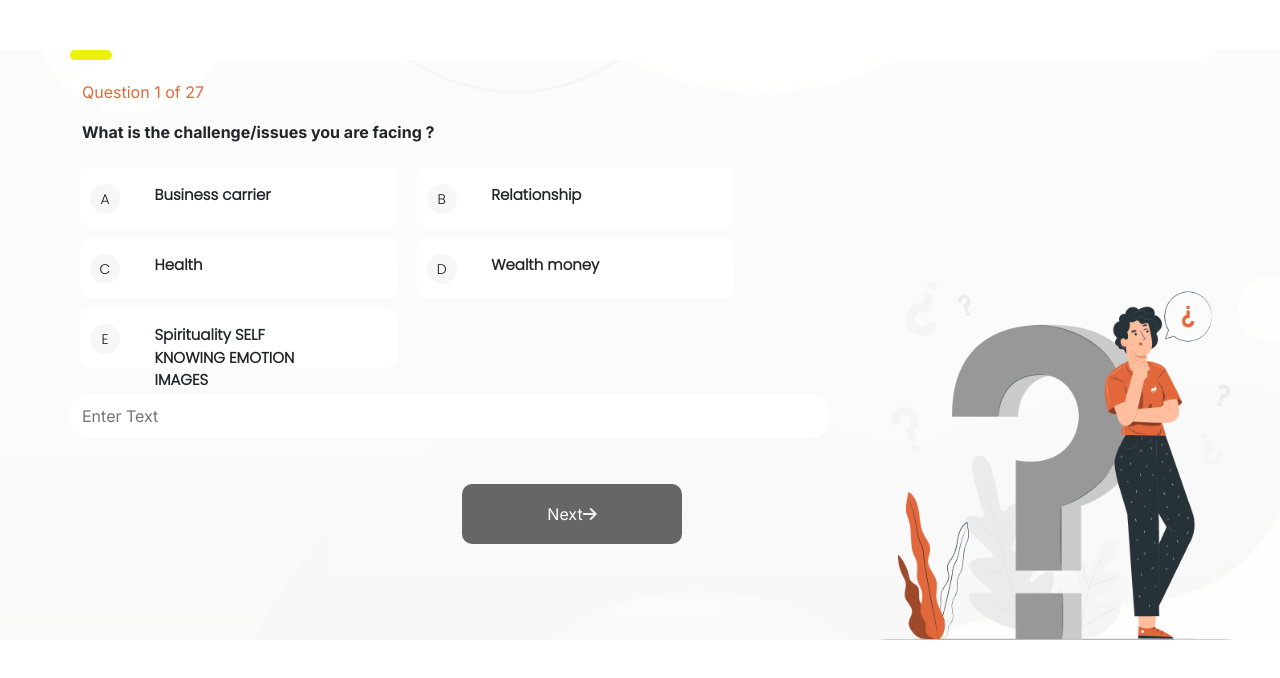
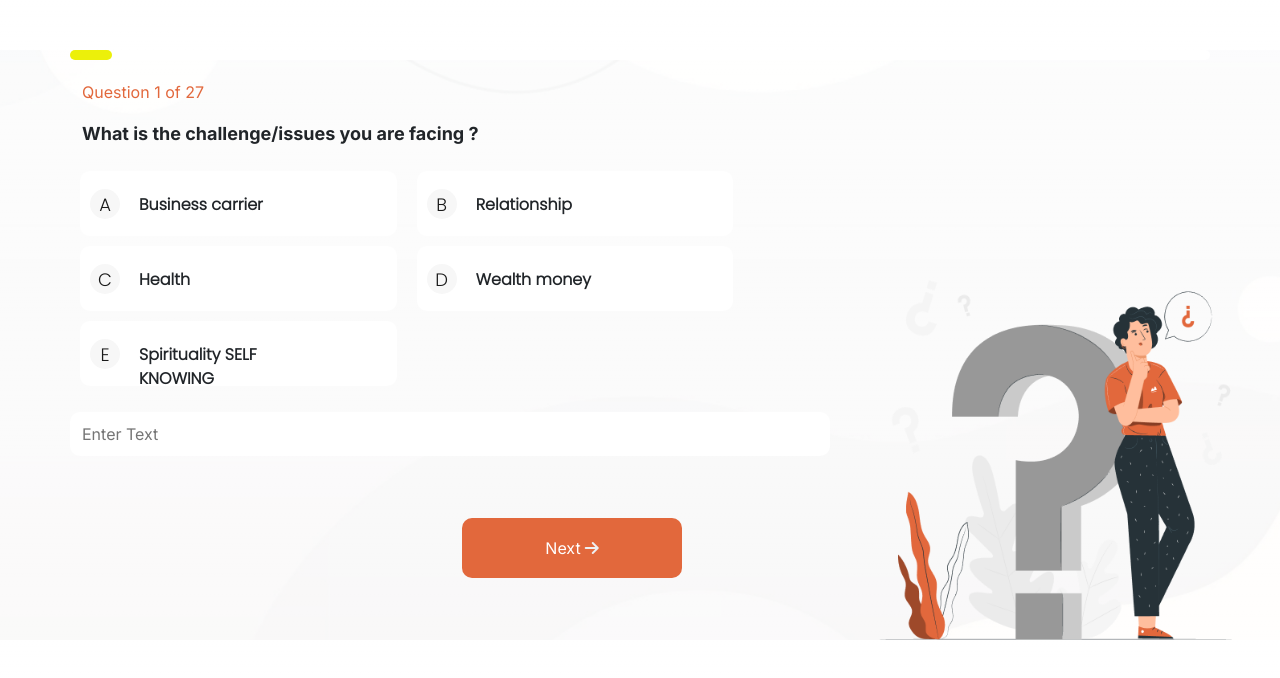
Before and after one commit to Deeba-zcs/Newu, a Next.js app: page / in a window 1280 px wide. Shown: the top 678 px of the page. Built offline with nearby package versions, Linux system fonts and the light colour scheme.

Commit message:
errormessage added

```diff
--- a/src/app/Question/page.js
+++ b/src/app/Question/page.js
@@ -9,7 +9,7 @@ const Question = () => {
   const totalQuestions = jsonData.data.length;
   const currentQuestionData = jsonData.data[currentQuestion];
   const [selectedOptions, setSelectedOptions] = useState([]);
-
+  const [errorMessage, setErrorMessage] = useState("");
   const progress = ((currentQuestion + 1) / totalQuestions) * 100;
   const [progressBarClass, setProgressBarClass] = useState();
 
@@ -19,12 +19,10 @@ const Question = () => {
     );
   }, [currentQuestion, progress]);
 
-  console.log("progress", progress);
-  console.log("progressBarClasssss", progressBarClass);
-
   const handleQuestionChange = (questionIndex) => {
     setCurrentQuestion(questionIndex);
     setSelectedOptions([]);
+    setErrorMessage("");
   };
 
   const handleOptionSelect = (optionIndex) => {
@@ -41,30 +39,31 @@ const Question = () => {
       }
     }
     setSelectedOptions(updatedSelectedOptions);
+    setErrorMessage("");
   };
-  const handleNextQuestion = () => {
-    const nextQuestion = currentQuestion + 1;
+
+  const handleNextQuestion = (event) => {
+    event.preventDefault(); // Prevent form submission
+
     if (selectedOptions.length === 0) {
-      alert(
-        "Please select at least an option before proceeding to the next question."
+      setErrorMessage(
+        "Please select at least one option before proceeding to the next question."
       );
-    } else if (nextQuestion < totalQuestions) {
-      handleQuestionChange(nextQuestion);
+    } else {
+      setErrorMessage("");
+      const nextQuestion = currentQuestion + 1;
+      if (nextQuestion < totalQuestions) {
+        handleQuestionChange(nextQuestion);
+      }
     }
   };
 
   const handlePreviousQuestion = () => {
     const prevQuestion = currentQuestion - 1;
     if (prevQuestion >= 0) {
-      console.log("Prev clicked");
       handleQuestionChange(prevQuestion);
     }
   };
-
-  console.log("currentQuestion:", currentQuestion);
-  console.log("totalQuestions:", totalQuestions);
-
-  console.log("progress:", progress);
 
   return (
     <>
@@ -77,7 +76,13 @@ const Question = () => {
             ></div>
           </div>
           <div className="row">
-            <div className="col-lg-8">
+            <div
+              className="col-lg-8 "
+              // style={{
+              //   marginTop: "50px!important",
+              //   marginBottom: "50px!imporant",
+              // }}
+            >
               <p
                 className="font-poppins-regular"
                 style={{
@@ -88,10 +93,10 @@ const Question = () => {
               >
                 Question {currentQuestion + 1} of {totalQuestions}
               </p>
-              <form>
+              <form onSubmit={handleNextQuestion}>
                 <div className="form-group">
                   <div className="row">
-                    <div className="col-lg-12">
+                    <div className="col-lg-12 ques">
                       <label htmlFor={`question_${currentQuestion}`}>
                         <strong>{currentQuestionData.question}</strong>
                       </label>
@@ -102,14 +107,14 @@ const Question = () => {
                     {currentQuestionData.questions_options.map(
                       (option, index) => (
                         <div
-                          className={`col-lg-5 opt col-md-12  ${
+                          className={`col-lg-5 opt col-md-6  ${
                             selectedOptions.includes(index) ? "selected" : ""
                           }`}
                           key={index}
                           onClick={() => handleOptionSelect(index)}
                         >
                           <div className="row" style={{ cursor: "pointer" }}>
-                            <div className="col-3 my-3 circle">
+                            <div className="col-3 circle">
                               {String.fromCharCode(65 + index)}
                             </div>
                             <div className="col-8 my-3">
@@ -129,7 +134,7 @@ const Question = () => {
                                   onChange={() => handleOptionSelect(index)}
                                 />
                                 <label
-                                  className="form-check-label"
+                                  className="form-check-label rt"
                                   htmlFor={`option_${currentQuestion}_${index}`}
                                 >
                                   <strong>{option.option}</strong>
@@ -149,6 +154,7 @@ const Question = () => {
                       )
                     )}
                   </div>
+
                   <div className="row my-3">
                     <input
                       type="text"
@@ -156,36 +162,40 @@ const Question = () => {
                       className="txt"
                     />
                   </div>
-
-                  <div className="row  btnsv-prev-next">
-                    <div className="col-lg-6 col-md-12 mb-3">
+                  <div className="row my-3">
+                    {errorMessage && (
+                      <p style={{ color: "red", marginBottom: "0" }}>
+                        {errorMessage}
+                      </p>
+                    )}
+                  </div>
+                  <div className="row btnsv-prev-next">
+                    <div className="col-lg-6 col-md-6 mb-3">
                       {currentQuestion > 0 && (
                         <button
                           type="button"
                           className="btnsv btnsv-prev"
                           onClick={handlePreviousQuestion}
                         >
-                          {" "}
                           <i
-                            className="fa-solid fa-arrow-left"
+                            className="fa-solid fa-arrow-left me-1"
                             style={{ color: "#eeeff2" }}
-                          ></i>
-                          Previous{" "}
+                          ></i>{" "}
+                          Previous
                         </button>
                       )}
                     </div>
-                    <div className="col-lg-6 col-md-12 mb-3">
+                    <div className="col-lg-6 col-md-6 mb-3">
                       {currentQuestion < totalQuestions - 1 ? (
                         <button
-                          type="button"
-                          onClick={handleNextQuestion}
+                          type="submit"
                           className={`btnsv btnsv-next ${
                             selectedOptions.length === 0 ? "disabled" : ""
                           }`}
                         >
                           Next
                           <i
-                            className="fa-solid fa-arrow-right "
+                            className="fa-solid fa-arrow-right ms-1"
                             style={{ color: "#eeeff2" }}
                           ></i>
                         </button>
--- a/src/app/Question/ques.css
+++ b/src/app/Question/ques.css
@@ -44,8 +44,8 @@
   background-color: "#fff";
   border-radius: 10px;
   text-align: start !important;
-  font-size: 16px;
-  height: 60px;
+  font-size: 18px;
+  height: 65px;
 }
 
 .circle {
@@ -55,44 +55,45 @@
   height: 30px !important;
   border-radius: 50%;
   margin-left: 10px;
+  padding: 15px;
+  margin-top: 18px !important;
   justify-content: center;
   align-items: center;
-  font-size: 14px;
+  font-size: 18px;
   color: rgb(26, 26, 26);
   font-family: "Poppins", sans-serif;
 }
 
-.option {
-  /* width: 453px !important;
-  top: 329px;
-  left: 103px; */
-
-  border-radius: 10px;
-  text-align: start !important;
-  font-size: 15px;
+.ques {
+  font-size: 18px;
 }
 .gb {
-  margin-top: 35px !important;
+  margin-top: 32px !important;
 }
 .chk {
   opacity: 0;
 }
-.txt:focus {
-  border-color: #a9c45e !important;
-}
 .txt {
-  border: none !important;
-  width: 100%;
-  border-radius: 20px;
+  border: 0px solid #cccccc;
+  border-radius: 10px;
   padding: 10px;
   margin-bottom: 30px;
 }
+.form-group.txt:focus {
+  border-color: #a9c45e !important;
+}
+
 .txt1 {
   margin-left: 1px !important;
 }
-
+.rt {
+  align-items: center !important;
+  margin-top: 6px;
+  margin-left: -20px;
+  font-size: 16px;
+}
 .btnsv {
-  background-color: rgb(226, 104, 60);
+  background-color: rgb(226, 104, 60, 0);
   color: rgb(255, 255, 255);
   border-radius: 10px;
   border: none;
@@ -133,15 +134,15 @@
 
 .btnsv-prev {
   left: 30px;
-  background-color: #666666;
+  background-color: #959090 !important;
 }
 
 .btnsv-next {
   right: 30px;
-  background-color: #666666;
+  background-color: rgb(226, 104, 60);
 }
 
-.btnsv-prev:active,
+/* .btnsv-prev:active,
 .btnsv-prev:focus {
   background-color: rgb(226, 104, 60);
 }
@@ -149,4 +150,4 @@
 .btnsv-next:active,
 .btnsv-next:focus {
   background-color: rgb(226, 104, 60);
-}
+} */
--- a/src/app/questions.json
+++ b/src/app/questions.json
@@ -65,7 +65,7 @@
           {
             "id": 5,
             "u_id": "QUO1000000005",
-            "option": "Spirituality SELF KNOWING EMOTION IMAGES",
+            "option": "Spirituality SELF KNOWING ",
             "is_point": null,
             "status": true,
             "created_at": "2023-07-20T12:29:01.120Z",
```
